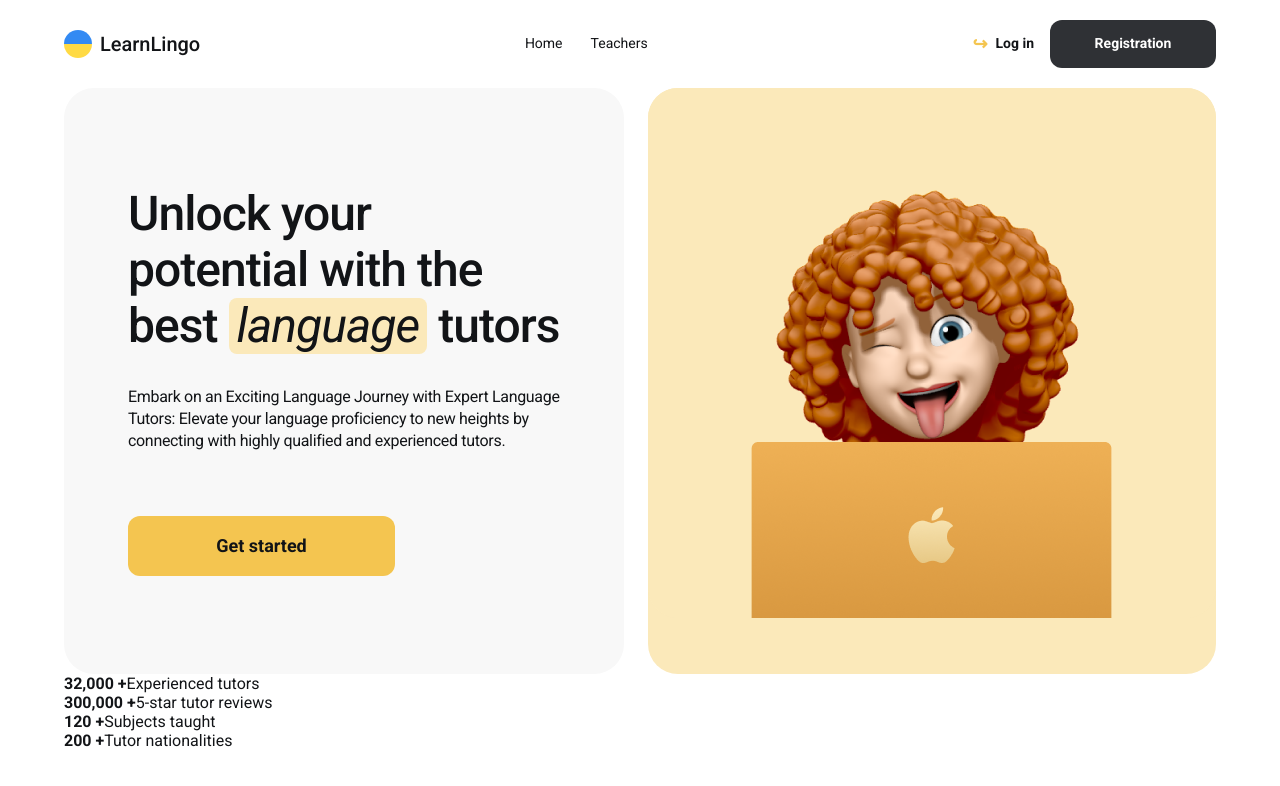
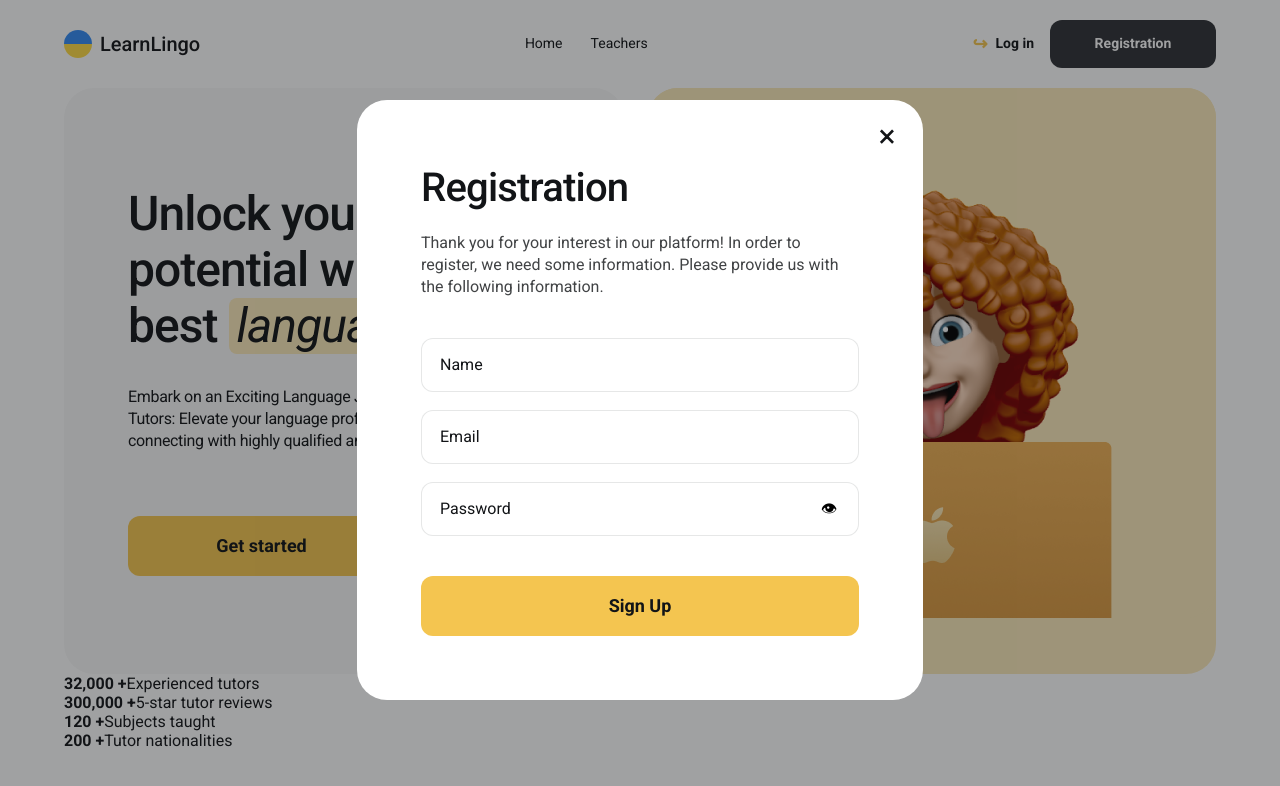
Before and after one commit to Tatiana-Kolomeichuk/LearnLingo, a React (Vite) app: page / in a window 1280 px wide. Both pictures are taken after a click on the button "Registration". Shown: the top 786 px of the page. Built offline with nearby package versions, Linux system fonts and the light colour scheme.

Commit message:
add modal login and register

```diff
--- a/package.json
+++ b/package.json
@@ -10,9 +10,12 @@
     "preview": "vite preview"
   },
   "dependencies": {
+    "@hookform/resolvers": "^5.4.0",
     "react": "^19.2.6",
     "react-dom": "^19.2.6",
-    "react-router-dom": "^7.17.0"
+    "react-hook-form": "^7.78.0",
+    "react-router-dom": "^7.17.0",
+    "yup": "^1.7.1"
   },
   "devDependencies": {
     "@babel/core": "^7.29.0",
--- a/src/App.tsx
+++ b/src/App.tsx
@@ -5,13 +5,18 @@ import TeachersPage from "./pages/TeachersPage/TeachersPage";
 import FavoritesPage from "./pages/FavoritesPage/FavoritesPage";
 import NotFoundPage from "./pages/NotFoundPage/NotFoundPage";
 import { useState } from "react";
+import AuthModal from "./components/AuthModal/AuthModal";
+
+type AuthMode = "login" | "register" | null;
 
 export default function App() {
   const [authMode, setAuthMode] = useState<AuthMode>(null);
-  console.log(authMode);
 
-  console.log(authMode);
-  return (
+  const closeAuthModal = () => {
+    setAuthMode(null);
+  };
+
+    return (
     <>
       <Header
         onLoginClick={() => setAuthMode("login")}
@@ -22,7 +27,8 @@ export default function App() {
         <Route path="/teachers" element={<TeachersPage />} />
         <Route path="/favorites" element={<FavoritesPage />} />
         <Route path="*" element={<NotFoundPage />} />
-      </Routes>
+        </Routes>
+        {authMode && <AuthModal mode={authMode} onClose={closeAuthModal} />}
     </>
   );
 }
--- /dev/null
+++ b/src/components/AuthModal/AuthModal.module.css
@@ -0,0 +1,126 @@
+.closeBtn {
+  position: absolute;
+  top: 20px;
+  right: 20px;
+
+  display: flex;
+  align-items: center;
+  justify-content: center;
+
+  width: 32px;
+  height: 32px;
+  padding: 0;
+
+  border: none;
+  background-color: transparent;
+
+  font-size: 32px;
+  line-height: 1;
+  color: #121417;
+
+  cursor: pointer;
+}
+
+.title {
+  margin: 0 0 20px;
+
+  font-size: 40px;
+  font-weight: 500;
+  line-height: 1.2;
+  letter-spacing: -0.02em;
+
+  color: #121417;
+}
+
+.text {
+  max-width: 438px;
+  margin: 0 0 40px;
+
+  font-size: 16px;
+  font-weight: 400;
+  line-height: 1.37;
+
+  color: rgba(18, 20, 23, 0.8);
+}
+
+.form {
+  display: flex;
+  flex-direction: column;
+  gap: 18px;
+}
+
+.field {
+  position: relative;
+  display: block;
+}
+
+.input {
+  width: 100%;
+  height: 54px;
+  padding: 16px 18px;
+
+  border: 1px solid rgba(18, 20, 23, 0.1);
+  border-radius: 12px;
+  outline: none;
+
+  font-size: 16px;
+  font-weight: 400;
+  line-height: 1.37;
+
+  color: #121417;
+  background-color: #ffffff;
+
+  transition: border-color 250ms ease;
+}
+
+.input::placeholder {
+  color: #121417;
+}
+
+.input:hover,
+.input:focus {
+  border-color: #f4c550;
+}
+
+.passwordInput {
+  padding-right: 48px;
+}
+
+.eyeBtn {
+  position: absolute;
+  top: 27px;
+  right: 18px;
+
+  transform: translateY(-50%);
+
+  display: flex;
+  align-items: center;
+  justify-content: center;
+
+  width: 24px;
+  height: 24px;
+  padding: 0;
+
+  border: none;
+  background-color: transparent;
+
+  font-size: 16px;
+  line-height: 1;
+
+  cursor: pointer;
+}
+
+.error {
+  display: block;
+  margin-top: 4px;
+
+  font-size: 12px;
+  line-height: 1.2;
+
+  color: #d93025;
+}
+
+.submitBtn {
+  width: 100%;
+  margin-top: 22px;
+}
--- /dev/null
+++ b/src/components/AuthModal/AuthModal.tsx
@@ -0,0 +1,117 @@
+import { useState } from "react";
+import { useForm } from "react-hook-form";
+import { yupResolver } from "@hookform/resolvers/yup";
+import Modal from "../Modal/Modal";
+import Button from "../Button/Button";
+import {
+  loginSchema,
+  registerSchema,
+  type LoginFormValues,
+  type RegisterFormValues,
+} from "../../schemas/authSchemas";
+import css from "./AuthModal.module.css";
+
+type AuthMode = "login" | "register";
+
+interface AuthModalProps {
+  mode: AuthMode;
+  onClose: () => void;
+}
+
+type AuthFormValues = LoginFormValues | RegisterFormValues;
+
+export default function AuthModal({ mode, onClose }: AuthModalProps) {
+  const [isPasswordVisible, setIsPasswordVisible] = useState(false);
+
+  const isLogin = mode === "login";
+  const schema = isLogin ? loginSchema : registerSchema;
+
+  const {
+    register,
+    handleSubmit,
+    formState: { errors },
+  } = useForm<AuthFormValues>({
+    resolver: yupResolver(schema),
+    mode: "onSubmit",
+  });
+
+  const onSubmit = (data: AuthFormValues) => {
+    console.log(data);
+    onClose();
+  };
+
+  return (
+    <Modal onClose={onClose}>
+      <button
+        type="button"
+        className={css.closeBtn}
+        onClick={onClose}
+        aria-label="Close modal"
+      >
+        ×
+      </button>
+
+      <h2 className={css.title}>{isLogin ? "Log In" : "Registration"}</h2>
+
+      <p className={css.text}>
+        {isLogin
+          ? "Welcome back! Please enter your credentials to access your account and continue your search for a teacher."
+          : "Thank you for your interest in our platform! In order to register, we need some information. Please provide us with the following information."}
+      </p>
+
+      <form className={css.form} onSubmit={handleSubmit(onSubmit)} noValidate>
+        {!isLogin && (
+          <label className={css.field}>
+            <input
+              className={css.input}
+              type="text"
+              placeholder="Name"
+              {...register("name" as keyof RegisterFormValues)}
+            />
+            {"name" in errors && errors.name && (
+              <span className={css.error}>{errors.name.message}</span>
+            )}
+          </label>
+        )}
+
+        <label className={css.field}>
+          <input
+            className={css.input}
+            type="email"
+            placeholder="Email"
+            {...register("email")}
+          />
+          {errors.email && (
+            <span className={css.error}>{errors.email.message}</span>
+          )}
+        </label>
+
+        <label className={css.field}>
+          <input
+            className={`${css.input} ${css.passwordInput}`}
+            type={isPasswordVisible ? "text" : "password"}
+            placeholder="Password"
+            {...register("password")}
+          />
+
+          <button
+            type="button"
+            className={css.eyeBtn}
+            onClick={() => setIsPasswordVisible((prev) => !prev)}
+            aria-label="Toggle password visibility"
+          >
+            {isPasswordVisible ? "🙈" : "👁"}
+          </button>
+
+          {errors.password && (
+            <span className={css.error}>{errors.password.message}</span>
+          )}
+        </label>
+
+        <Button type="submit" variant="primary" className={css.submitBtn}>
+          {isLogin ? "Log In" : "Sign Up"}
+        </Button>
+      </form>
+    </Modal>
+  );
+}
--- /dev/null
+++ b/src/components/Modal/Modal.module.css
@@ -0,0 +1,24 @@
+.backdrop {
+  position: fixed;
+  inset: 0;
+  z-index: 1000;
+
+  display: flex;
+  align-items: center;
+  justify-content: center;
+
+  padding: 20px;
+
+  background-color: rgba(18, 20, 23, 0.4);
+}
+
+.modal {
+  position: relative;
+
+  width: 100%;
+  max-width: 566px;
+  padding: 64px;
+
+  border-radius: 30px;
+  background-color: #ffffff;
+}
--- /dev/null
+++ b/src/components/Modal/Modal.tsx
@@ -0,0 +1,37 @@
+import { useEffect, type ReactNode } from "react";
+import css from "./Modal.module.css";
+
+interface ModalProps {
+  children: ReactNode;
+  onClose: () => void;
+}
+
+export default function Modal({ children, onClose }: ModalProps) {
+  useEffect(() => {
+    const handleKeyDown = (event: KeyboardEvent) => {
+      if (event.key === "Escape") {
+        onClose();
+      }
+    };
+
+    document.addEventListener("keydown", handleKeyDown);
+    document.body.style.overflow = "hidden";
+
+    return () => {
+      document.removeEventListener("keydown", handleKeyDown);
+      document.body.style.overflow = "";
+    };
+  }, [onClose]);
+
+  const handleBackdropClick = (event: React.MouseEvent<HTMLDivElement>) => {
+    if (event.target === event.currentTarget) {
+      onClose();
+    }
+  };
+
+  return (
+    <div className={css.backdrop} onClick={handleBackdropClick}>
+      <div className={css.modal}>{children}</div>
+    </div>
+  );
+}
--- /dev/null
+++ b/src/schemas/authSchemas.ts
@@ -0,0 +1,30 @@
+import * as yup from "yup";
+
+export const loginSchema = yup.object({
+  email: yup
+    .string()
+    .email("Invalid email")
+    .required("Email is required"),
+  password: yup
+    .string()
+    .min(6, "Password must be at least 6 characters")
+    .required("Password is required"),
+});
+
+export const registerSchema = yup.object({
+  name: yup
+    .string()
+    .min(2, "Name must be at least 2 characters")
+    .required("Name is required"),
+  email: yup
+    .string()
+    .email("Invalid email")
+    .required("Email is required"),
+  password: yup
+    .string()
+    .min(6, "Password must be at least 6 characters")
+    .required("Password is required"),
+});
+
+export type LoginFormValues = yup.InferType<typeof loginSchema>;
+export type RegisterFormValues = yup.InferType<typeof registerSchema>;
```
Also changed, not shown: 1 other file (tests, documents, lock files or other folders).
